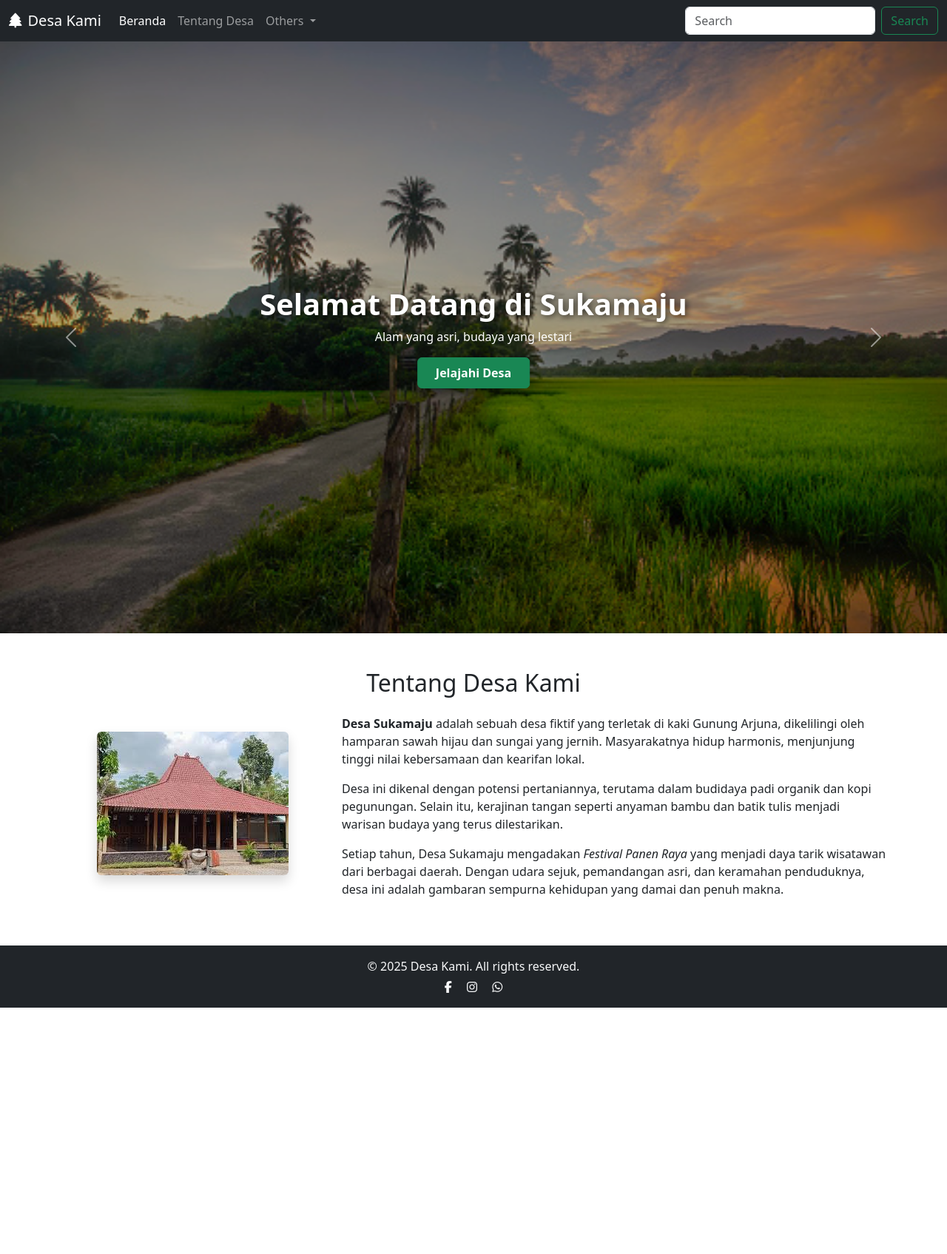
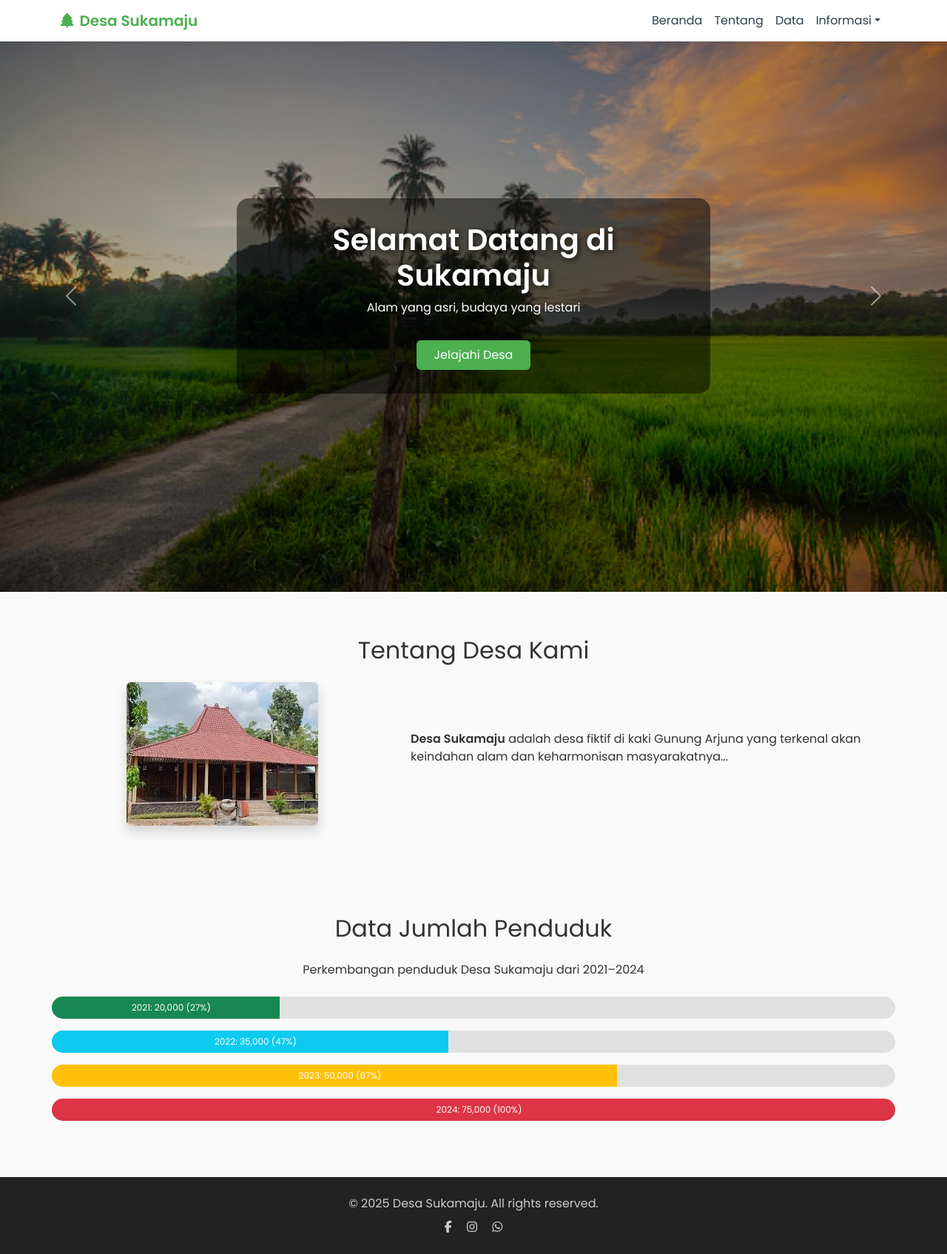
Before and after one commit to MezuEX/DesaSukamaju, a plain HTML site: page index.html in a window 1280 px wide. Shown: the whole page at 74% size. Before the commit the page ends 1362 px from the top, so only its background shows below. Drawn offline with nearby package versions, Linux system fonts and the light colour scheme.

Commit message:
Add files via upload

```diff
--- a/index.html
+++ b/index.html
@@ -1,210 +1,294 @@
 <!doctype html>
-<html lang="en">
+<html lang="id">
   <head>
+    <!-- ===================== Metadata dan Pengaturan Awal ===================== -->
+    <!-- Mengatur karakter encoding dan tampilan responsive -->
     <meta charset="utf-8" />
     <meta name="viewport" content="width=device-width, initial-scale=1" />
+    <title>Desa Sukamaju</title>
 
-    <!-- Bootstrap CSS CDN -->
+    <!-- ===================== Link ke Library Eksternal ===================== -->
+    <!-- Bootstrap: Framework CSS untuk desain responsif -->
     <link href="https://cdn.jsdelivr.net/npm/bootstrap@5.3.3/dist/css/bootstrap.min.css" rel="stylesheet">
+    <!-- AOS (Animate On Scroll): Efek animasi saat scroll -->
+    <link href="https://cdn.jsdelivr.net/npm/aos@2.3.4/dist/aos.css" rel="stylesheet">
+    <!-- Font Awesome: Ikon sosial media dan ikon dekoratif -->
+    <link href="https://cdnjs.cloudflare.com/ajax/libs/font-awesome/6.5.0/css/all.min.css" rel="stylesheet" />
+    <!-- Google Fonts: Menggunakan font Poppins -->
+    <link href="https://fonts.googleapis.com/css2?family=Poppins:wght@400;600&display=swap" rel="stylesheet">
 
-    <!-- AOS CSS CDN -->
-    <link href="https://cdn.jsdelivr.net/npm/aos@2.3.4/dist/aos.css" rel="stylesheet">
-
-    <!-- Font Awesome CDN -->
-    <link href="https://cdnjs.cloudflare.com/ajax/libs/font-awesome/6.5.0/css/all.min.css" rel="stylesheet" />
-
-    <title>Desa Sukamaju</title>
+    <!-- ===================== CSS Internal (Custom Styling) ===================== -->
     <style>
-      /*smooth scroll*/
-      html {
-        scroll-behavior: smooth;
+      /* ===== Variabel warna global ===== */
+      :root {
+        --primary: #4CAF50;
+        --dark: #2c3e50;
+        --soft-gray: #f9f9f9;
+        --accent: #3e9e42;
       }
 
-      /* Navbar scroll behavior */
+      /* ===== Reset & Global Styling ===== */
+      *, *::before, *::after {
+        box-sizing: border-box;
+      }
+
+      html, body {
+        scroll-behavior: smooth;
+        font-family: 'Poppins', sans-serif;
+        background-color: var(--soft-gray);
+        color: #333;
+        max-width: 100%;
+        overflow-x: hidden;
+      }
+
+      img {
+        max-width: 100%;
+        height: auto;
+      }
+
+      /* ===== Navbar ===== */
       .navbar {
         transition: top 0.3s ease;
+        background-color: white !important;
+        box-shadow: 0 2px 8px rgba(0,0,0,0.05);
       }
 
-      .navbar-hide {
-        top: -100px !important;
+      .navbar .nav-link {
+        color: var(--dark) !important;
+        font-weight: 500;
       }
 
-      /*carousel style*/
+      .navbar-brand {
+        font-weight: 600;
+        color: var(--primary) !important;
+      }
+
+      /* ===== Tombol utama ===== */
+      .btn-success {
+        background-color: var(--primary);
+        border: none;
+      }
+
+      .btn-success:hover {
+        background-color: var(--accent);
+        box-shadow: 0 0 15px rgba(0,0,0,0.2);
+      }
+
+      /* ===== Carousel Hero Section ===== */
       .carousel-item img {
         height: 100vh;
         object-fit: cover;
       }
 
-      .text-shadow {
-        text-shadow: 2px 2px 8px rgba(0, 0, 0, 0.7);
-      }
-
       .carousel-overlay {
         position: absolute;
-        top: 0;
-        left: 0;
+        top: 0; left: 0;
         width: 100%;
         height: 100%;
-        background-color: rgba(0, 0, 0, 0.3);
+        background-color: rgba(0,0,0,0.3);
         z-index: 1;
       }
 
       .carousel-caption-custom {
         z-index: 2;
-      }
-      /*button hover*/
-      .btn-success:hover {
-        background-color: #218838;
-        box-shadow: 0 0 15px rgba(0, 0, 0, 0.3);
-        transition: 0.3s ease;
+        background-color: rgba(0,0,0,0.5);
+        padding: 2rem;
+        border-radius: 1rem;
       }
 
+      .text-shadow {
+        text-shadow: 2px 2px 8px rgba(0,0,0,0.8);
+      }
+
+      /* Efek hover pada gambar */
       .hover-zoom {
-        transition: transform 0.4s ease;
+        transition: transform 0.3s ease;
       }
 
       .hover-zoom:hover {
         transform: scale(1.05);
       }
 
-      footer .whatsapp:hover {
-        color: #28a745 !important;
+      /* ===== Section ===== */
+      .section {
+        padding: 60px 0;
+      }
+
+      /* ===== Progress Bar Data Penduduk ===== */
+      .progress {
+        height: 30px;
+        background-color: #e0e0e0;
+        border-radius: 30px;
+        overflow: hidden;
+      }
+
+      .progress-bar {
+        padding-left: 15px;
+        line-height: 30px;
+        font-weight: 500;
+        transition: width 0.8s ease;
+      }
+
+      /* ===== Footer ===== */
+      footer {
+        background-color: #222;
+        color: #ccc;
+      }
+
+      footer a {
+        color: #ccc;
         transition: 0.3s;
       }
 
-      footer .instagram:hover {
-        color: #ff00ff !important;
-        transition: 0.3s;
+      footer a:hover {
+        color: var(--primary);
       }
 
-      footer .facebook:hover {
-        color: #0004ff !important;
-        transition: 0.3s;
+      /* ===== Responsif (Untuk layar kecil) ===== */
+      @media(max-width: 768px) {
+        .carousel-caption-custom h1 {
+          font-size: 1.75rem;
+        }
+        .carousel-caption-custom p {
+          font-size: 1rem;
+        }
       }
-
     </style>
   </head>
+
   <body>
-    <!-- NavBar -->
-    <nav class="navbar navbar-expand-lg bg-dark navbar-dark sticky-top">
-      <div class="container-fluid">
-        <a class="navbar-brand" href="#"><i class="fa-solid fa-tree me-2"></i>Desa Kami</a>
+    <!-- ===================== Navbar Utama ===================== -->
+    <nav class="navbar navbar-expand-lg fixed-top">
+      <div class="container">
+        <!-- Logo dan nama desa -->
+        <a class="navbar-brand" href="#"><i class="fa-solid fa-tree me-2"></i>Desa Sukamaju</a>
+
+        <!-- Tombol toggle menu pada layar kecil -->
         <button class="navbar-toggler" type="button" data-bs-toggle="collapse"
-          data-bs-target="#navbarSupportedContent" aria-controls="navbarSupportedContent"
-          aria-expanded="false" aria-label="Toggle navigation">
+          data-bs-target="#navbarNav" aria-controls="navbarNav" aria-expanded="false"
+          aria-label="Toggle navigation">
           <span class="navbar-toggler-icon"></span>
         </button>
-        <div class="collapse navbar-collapse" id="navbarSupportedContent">
-          <ul class="navbar-nav me-auto mb-2 mb-lg-0">
-            <li class="nav-item">
-              <a class="nav-link active" aria-current="page" href="#">Beranda</a>
-            </li>
-            <li class="nav-item">
-              <a class="nav-link" href="#about">Tentang Desa</a>
-            </li>
+
+        <!-- Menu navigasi -->
+        <div class="collapse navbar-collapse" id="navbarNav">
+          <ul class="navbar-nav ms-auto">
+            <li class="nav-item"><a class="nav-link active" href="#">Beranda</a></li>
+            <li class="nav-item"><a class="nav-link" href="#about">Tentang</a></li>
+            <li class="nav-item"><a class="nav-link" href="#data">Data</a></li>
             <li class="nav-item dropdown">
-              <a class="nav-link dropdown-toggle" href="#" role="button" data-bs-toggle="dropdown"
-                aria-expanded="false">
-                Others
-              </a>
+              <a class="nav-link dropdown-toggle" href="#" role="button" data-bs-toggle="dropdown" aria-expanded="false">Informasi</a>
               <ul class="dropdown-menu">
-                <li><a class="dropdown-item" href="#data">Data Desa</a></li>
-                <li><a class="dropdown-item" href="#gallery">Galeri</a></li>
                 <li><a class="dropdown-item" href="#contact">Kontak</a></li>
-                <li><hr class="dropdown-divider"></li>
-                <li><a class="dropdown-item" href="#report">Ada kesalahan</a></li>
+                <li><a class="dropdown-item" href="https://maps.google.com">Maps</a></li>
               </ul>
             </li>
           </ul>
-          <form class="d-flex" role="search">
-            <input class="form-control me-2" type="search" placeholder="Search" aria-label="Search" />
-            <button class="btn btn-outline-success" type="submit">Search</button>
-          </form>
         </div>
       </div>
     </nav>
 
-    <!-- Carousel -->
-    <div id="carouselExampleFade" class="carousel slide carousel-fade position-relative" data-bs-ride="carousel" data-bs-interval="5000" data-aos="fade-down" data-aos-duration="1000">
+    <!-- ===================== Hero Section / Carousel Gambar ===================== -->
+    <div id="carouselExampleFade" class="carousel slide carousel-fade position-relative" data-bs-ride="carousel">
       <div class="carousel-inner">
+        <!-- Gambar slide 1 -->
         <div class="carousel-item active">
-          <img src="assets/fotodesa1.jpg" class="d-block w-100" alt="foto desa 1" />
+          <img src="assets/fotodesa1.jpg" class="d-block w-100" alt="Foto Desa 1" />
         </div>
+        <!-- Gambar slide 2 -->
         <div class="carousel-item">
-          <img src="assets/fotodesa2.jpg" class="d-block w-100" alt="foto desa 2" />
+          <img src="assets/fotodesa2.jpg" class="d-block w-100" alt="Foto Desa 2" />
         </div>
+        <!-- Gambar slide 3 -->
         <div class="carousel-item">
-          <img src="assets/fotodesa3.jpg" class="d-block w-100" alt="foto desa 3" />
+          <img src="assets/fotodesa3.jpg" class="d-block w-100" alt="Foto Desa 3" />
         </div>
       </div>
 
+      <!-- Overlay hitam transparan -->
       <div class="carousel-overlay"></div>
 
-      <div class="position-absolute top-50 start-50 translate-middle text-center text-white carousel-caption-custom">
+      <!-- Teks selamat datang -->
+      <div class="position-absolute top-50 start-50 translate-middle text-white text-center carousel-caption-custom">
         <h1 class="fw-bold text-shadow">Selamat Datang di Sukamaju</h1>
-        <p class="mb-3">Alam yang asri, budaya yang lestari</p>
-        <a href="#about" class="btn btn-success hover-zoom px-4 py-2 fw-semibold shadow">Jelajahi Desa</a>
+        <p>Alam yang asri, budaya yang lestari</p>
+        <a href="#about" class="btn btn-success mt-3 px-4 py-2">Jelajahi Desa</a>
       </div>
 
+      <!-- Tombol navigasi carousel -->
       <button class="carousel-control-prev" type="button" data-bs-target="#carouselExampleFade" data-bs-slide="prev">
-        <span class="carousel-control-prev-icon" aria-hidden="true"></span>
-        <span class="visually-hidden">Previous</span>
+        <span class="carousel-control-prev-icon"></span>
+        <span class="visually-hidden">Sebelumnya</span>
       </button>
       <button class="carousel-control-next" type="button" data-bs-target="#carouselExampleFade" data-bs-slide="next">
-        <span class="carousel-control-next-icon" aria-hidden="true"></span>
-        <span class="visually-hidden">Next</span>
+        <span class="carousel-control-next-icon"></span>
+        <span class="visually-hidden">Berikutnya</span>
       </button>
     </div>
 
-    <!-- Tentang Desa -->
-    <div id="about" class="container my-5">
+    <!-- ===================== Tentang Desa ===================== -->
+    <section id="about" class="section container">
       <h2 class="text-center mb-4">Tentang Desa Kami</h2>
       <div class="row align-items-center">
-        <div class="col-md-4" data-aos="fade-up" data-aos-duration="1000">
-          <img src="assets/tentang.jpg" alt="Tentang desa" class="img-fluid rounded shadow hover-zoom mx-auto d-block mb-4" />
+        <!-- Gambar ilustrasi -->
+        <div class="col-md-5 mb-4 mb-md-0" data-aos="fade-up">
+          <img src="assets/tentang.jpg" class="img-fluid rounded shadow hover-zoom mx-auto d-block" alt="Tentang Desa">
         </div>
-        <div class="col-md-8" data-aos="zoom-in-up" data-aos-duration="1000">
-          <p><strong>Desa Sukamaju</strong> adalah sebuah desa fiktif yang terletak di kaki Gunung Arjuna, dikelilingi oleh hamparan sawah hijau dan sungai yang jernih. Masyarakatnya hidup harmonis, menjunjung tinggi nilai kebersamaan dan kearifan lokal.</p>
-          <p>Desa ini dikenal dengan potensi pertaniannya, terutama dalam budidaya padi organik dan kopi pegunungan. Selain itu, kerajinan tangan seperti anyaman bambu dan batik tulis menjadi warisan budaya yang terus dilestarikan.</p>
-          <p>Setiap tahun, Desa Sukamaju mengadakan <em>Festival Panen Raya</em> yang menjadi daya tarik wisatawan dari berbagai daerah. Dengan udara sejuk, pemandangan asri, dan keramahan penduduknya, desa ini adalah gambaran sempurna kehidupan yang damai dan penuh makna.</p>
+        <!-- Deskripsi desa -->
+        <div class="col-md-7" data-aos="fade-left">
+          <p><strong>Desa Sukamaju</strong> adalah desa fiktif di kaki Gunung Arjuna yang terkenal akan keindahan alam dan keharmonisan masyarakatnya...</p>
         </div>
       </div>
-    </div>
+    </section>
 
-    <!-- Footer -->
-    <footer class="bg-dark text-light text-center py-3 mt-5">
-      <p class="mb-1">&copy; 2025 Desa Kami. All rights reserved.</p>
-      <p class="mb-0">
-        <a href="#" class="text-light me-3 facebook"><i class="fab fa-facebook-f"></i></a>
-        <a href="#" class="text-light me-3 instagram"><i class="fab fa-instagram"></i></a>
-        <a href="#" class="text-light whatsapp"><i class="fab fa-whatsapp"></i></a>
-      </p>
+    <!-- ===================== Data Jumlah Penduduk ===================== -->
+    <section id="data" class="section container">
+      <h2 class="text-center mb-4">Data Jumlah Penduduk</h2>
+      <p class="text-center mb-4">Perkembangan penduduk Desa Sukamaju dari 2021–2024</p>
+
+      <!-- Bar data penduduk per tahun -->
+      <div class="progress mb-3" data-aos="fade-right"><div class="progress-bar bg-success" id="progress-2021"></div></div>
+      <div class="progress mb-3" data-aos="fade-right" data-aos-delay="100"><div class="progress-bar bg-info" id="progress-2022"></div></div>
+      <div class="progress mb-3" data-aos="fade-right" data-aos-delay="200"><div class="progress-bar bg-warning" id="progress-2023"></div></div>
+      <div class="progress mb-3" data-aos="fade-right" data-aos-delay="300"><div class="progress-bar bg-danger" id="progress-2024"></div></div>
+    </section>
+
+    <!-- ===================== Footer ===================== -->
+    <footer class="text-center py-4">
+      <p class="mb-2">&copy; 2025 Desa Sukamaju. All rights reserved.</p>
+      <div id="contact">
+        <!-- Ikon sosial media -->
+        <a href="#" class="me-3"><i class="fab fa-facebook-f"></i></a>
+        <a href="#" class="me-3"><i class="fab fa-instagram"></i></a>
+        <a href="#"><i class="fab fa-whatsapp"></i></a>
+      </div>
     </footer>
 
-    <!-- Bootstrap JS + AOS JS CDN -->
+    <!-- ===================== Script Eksternal & Interaktif ===================== -->
     <script src="https://cdn.jsdelivr.net/npm/bootstrap@5.3.3/dist/js/bootstrap.bundle.min.js"></script>
     <script src="https://cdn.jsdelivr.net/npm/aos@2.3.4/dist/aos.js"></script>
     <script>
-      // AOS animate
+      // Inisialisasi animasi AOS
       AOS.init();
 
-      // Navbar show/hide saat scroll
-      let prevScrollPos = window.pageYOffset;
-      const navbar = document.querySelector('.navbar');
+      // Data jumlah penduduk
+      const pendudukData = {
+        2021: 20000,
+        2022: 35000,
+        2023: 50000,
+        2024: 75000
+      };
 
-      window.addEventListener('scroll', function () {
-        const currentScrollPos = window.pageYOffset;
+      // Hitung nilai maksimum dari seluruh tahun
+      const max = Math.max(...Object.values(pendudukData));
 
-        if (currentScrollPos > prevScrollPos) {
-          // hilang saat scroll ke bawah
-          navbar.classList.add('navbar-hide');
-        } else {
-          // muncul saat scroll ke atas
-          navbar.classList.remove('navbar-hide');
-        }
-
-        prevScrollPos = currentScrollPos;
-      });
+      // Render progress bar berdasarkan data
+      for (const [tahun, jumlah] of Object.entries(pendudukData)) {
+        const percent = Math.round((jumlah / max) * 100);
+        const bar = document.getElementById(`progress-${tahun}`);
+        bar.style.width = percent + "%";
+        bar.textContent = `${tahun}: ${jumlah.toLocaleString()} (${percent}%)`;
+      }
     </script>
   </body>
 </html>
```
